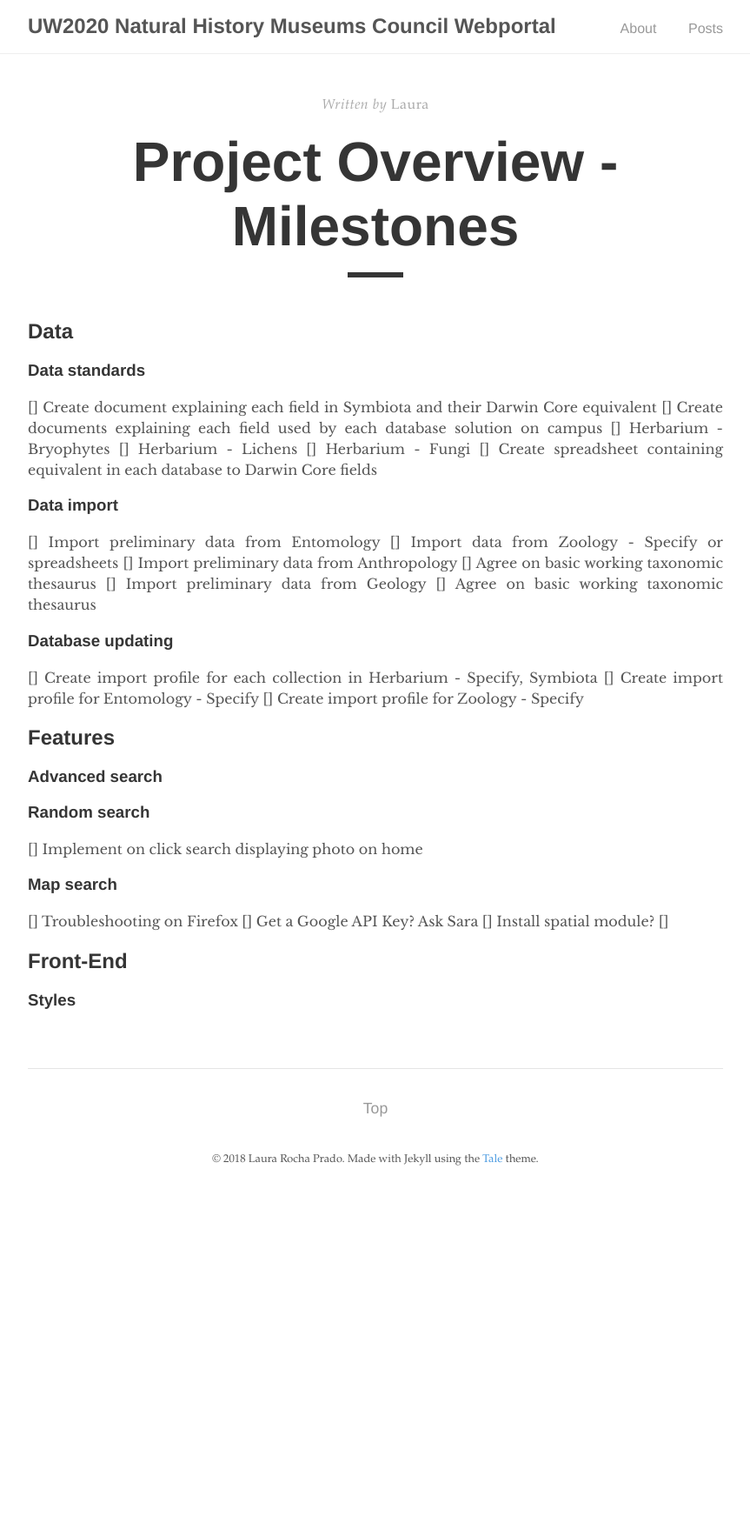
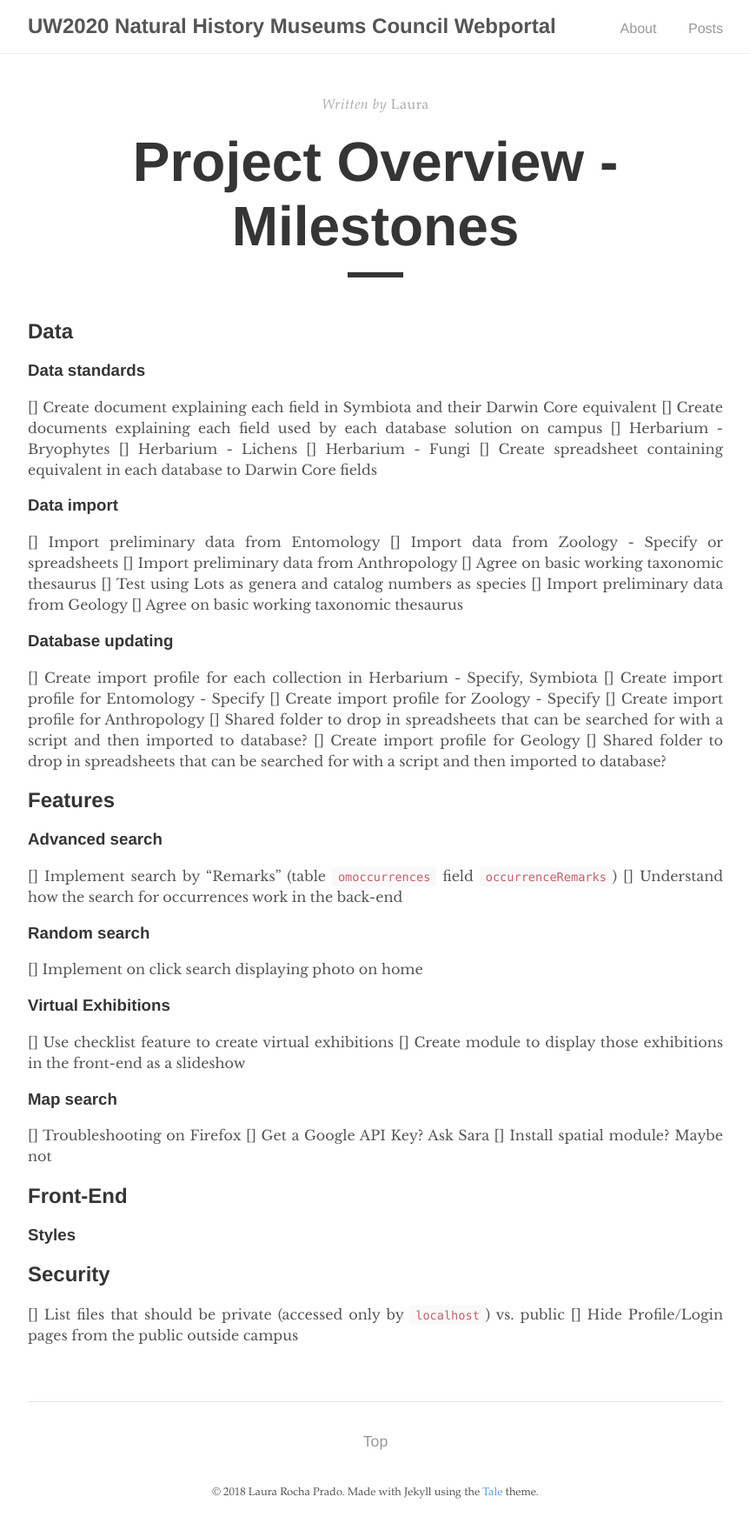
Before and after one commit to arbolitoloco/uw2020, a Jekyll site: the page built from docs/project-overview-milestones.md, in a window 1280 px wide. Shown: the whole page at 87% size, without its empty margins (208-1071 px from the left). Built offline with Jekyll 4.4.1, drawn with Linux system fonts in a browser that asks for light colours; before the commit the page ends 1376 px from its top, so only the background shows below that.

Commit message:
updated tasks

```diff
--- a/docs/project-overview-milestones.md
+++ b/docs/project-overview-milestones.md
@@ -20,6 +20,7 @@ permalink: /docs/project-overview-milestones/
 [] Import data from Zoology - Specify or spreadsheets
 [] Import preliminary data from Anthropology
 	[] Agree on basic working taxonomic thesaurus
+	[] Test using Lots as genera and catalog numbers as species
 [] Import preliminary data from Geology
 	[] Agree on basic working taxonomic thesaurus
 
@@ -27,21 +28,33 @@ permalink: /docs/project-overview-milestones/
 [] Create import profile for each collection in Herbarium - Specify, Symbiota
 [] Create import profile for Entomology - Specify
 [] Create import profile for Zoology - Specify
+[] Create import profile for Anthropology
+	[] Shared folder to drop in spreadsheets that can be searched for with a script and then imported to database?
+[] Create import profile for Geology
+	[] Shared folder to drop in spreadsheets that can be searched for with a script and then imported to database?
 
 ## Features
 
 ### Advanced search
-
+[] Implement search by "Remarks" (table `omoccurrences` field `occurrenceRemarks`)
+	[] Understand how the search for occurrences work in the back-end
 
 ### Random search
 [] Implement on click search displaying photo on home
 
+### Virtual Exhibitions
+[] Use checklist feature to create virtual exhibitions
+[] Create module to display those exhibitions in the front-end as a slideshow
+
 ### Map search
 [] Troubleshooting on Firefox
 [] Get a Google API Key? Ask Sara
-[] Install spatial module?
-[]
+[] Install spatial module? Maybe not
 
 ## Front-End
 
 ### Styles
+
+## Security
+[] List files that should be private (accessed only by `localhost`) vs. public
+[] Hide Profile/Login pages from the public outside campus
```
